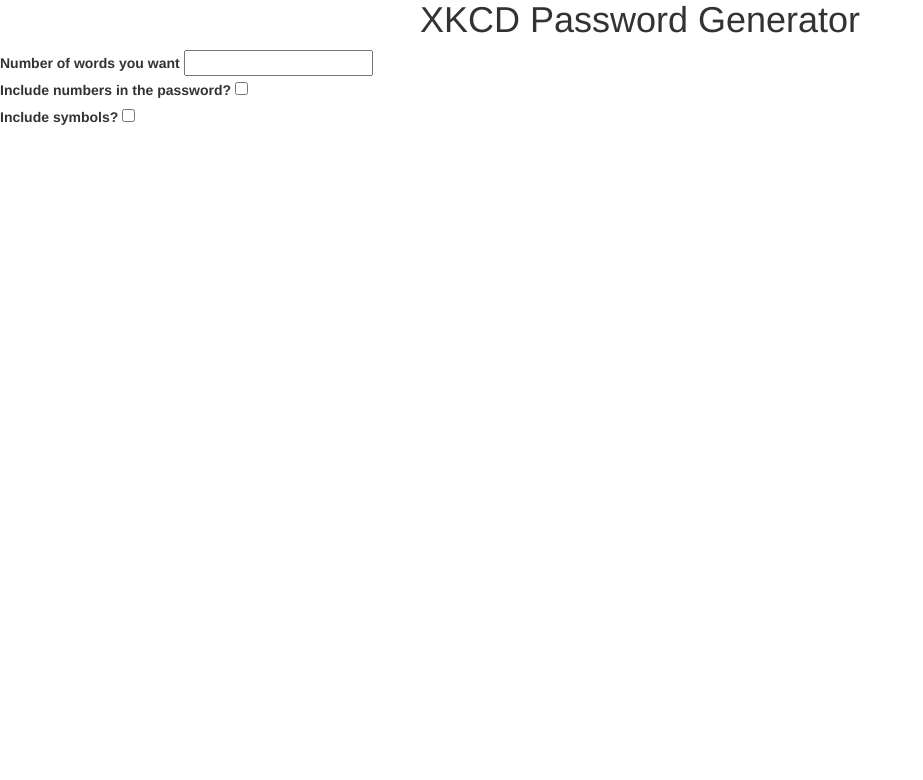
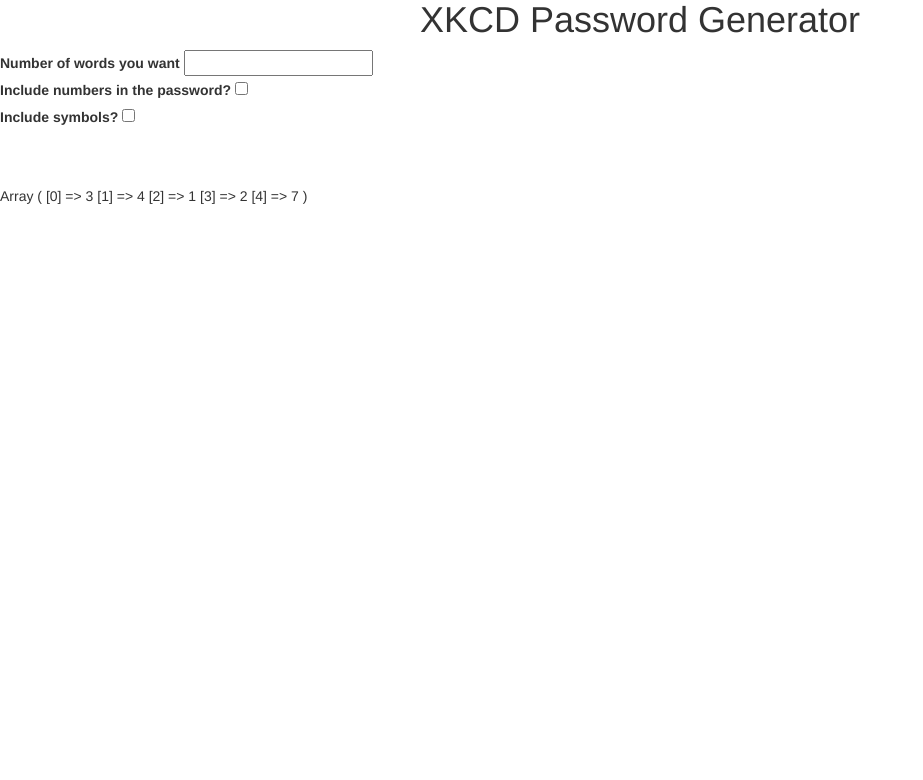
Before and after one commit to ktbee/p2, a PHP site: page / in a window 1280 px wide. Shown: the part 20-800 px from the top of the page, without its empty margins (0-923 px from the left). Run offline with PHP 8.4, Linux system fonts and the light colour scheme; some libraries are stand-ins or nearby versions.

Commit message:
added some logic and a mini-word list

```diff
--- a/index.php
+++ b/index.php
@@ -23,8 +23,12 @@
 
 		<label for='symInclude'>Include symbols?</label>
 		<input type='checkbox' name='symInclude' id='symInclude'><br>
-
 	</form>
+	<br>
+	<br>
+	<?php
+		print_r($newPassword);
+	?>
 
 	<script src="//ajax.googleapis.com/ajax/libs/jquery/1.11.1/jquery.min.js"></script>
 	<script src="js/bootstrap.min.js"></script>
--- a/logic.php
+++ b/logic.php
@@ -1 +1,25 @@
 <?php
+
+	// require 'wordList.php';
+	$wordList = Array(
+			'duplicity',
+			'durability',
+			'durable',
+			'duration',
+			'duress',
+			'during',
+			'dusk',
+			'dust',
+			'jacket',
+			'dustpan',
+			'dusty',
+			'Dutch'
+		);
+
+	$numWords = 4;
+	$newPassword = Array();
+
+	for($i=0; $i<=$numWords; $i++){
+		$newWord = array_rand($wordList);
+		array_push($newPassword, $newWord);
+	}
```
